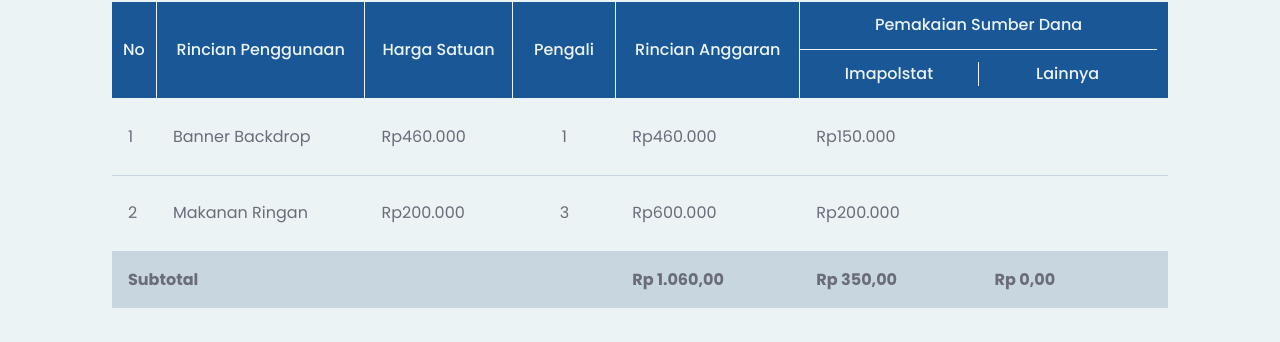
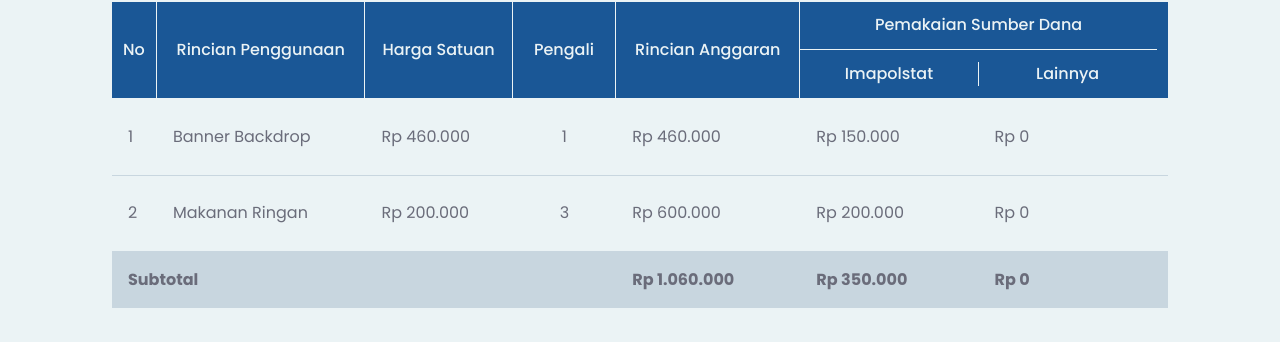
Before and after one commit to Hima-1/IMK-3SI1-KEL1-DPM-2024, a Vue app: page /dashboard/anggaran-impolstat/1 in a window 1280 px wide. Shown: the part 1218-1560 px from the top of the page. Built offline with nearby package versions, Linux system fonts and the light colour scheme.

Commit message:
angka dalam rupiah

```diff
--- a/src/components/Dashboard/Anggaran/DetailTable.vue
+++ b/src/components/Dashboard/Anggaran/DetailTable.vue
@@ -20,13 +20,13 @@
           <div class="flex items-center justify-between px-4" style="width: 13.94%;"></div>
           <div class="flex items-center justify-between px-4" style="width: 9.81%;"></div>
           <div class="flex items-center justify-between text-[#6A6C7A] font-poppins text-[1.4375rem] font-bold px-4 subtotal-text" style="width: 17.44%;">
-            <span>{{ subtotal.rincianAnggaran }}</span>
+            <span>{{ formatCurrency(subtotal.rincianAnggaran) }}</span>
           </div>
           <div class="flex items-center justify-between text-[#6A6C7A] font-poppins text-[1.4375rem] font-bold px-4 subtotal-text" style="width: 16.875%;">
-            <span>{{ subtotal.imapolstat }}</span>
+            <span>{{ formatCurrency(subtotal.imapolstat) }}</span>
           </div>
           <div class="flex items-center justify-between text-[#6A6C7A] font-poppins text-[1.4375rem] font-bold px-4 subtotal-text" style="width: 16.875%;">
-            <span>{{ subtotal.lainnya }}</span>
+            <span>{{ formatCurrency(subtotal.lainnya) }}</span>
           </div>
         </div>
       </div>
@@ -52,24 +52,24 @@ export default {
   },
   computed: {
     subtotal() {
-      return {
-        rincianPenggunaan: 'Subtotal',
-        hargaSatuan: '',
-        pengali: '',
-        rincianAnggaran: this.calculateSubtotal('rincianAnggaran'),
-        imapolstat: this.calculateSubtotal('imapolstat'),
-        lainnya: this.calculateSubtotal('lainnya')
-      };
+      return this.rows.reduce((acc, row) => {
+        acc.rincianAnggaran += row.rincianAnggaran;
+        acc.imapolstat += row.imapolstat;
+        acc.lainnya += row.lainnya;
+        return acc;
+      }, { rincianAnggaran: 0, imapolstat: 0, lainnya: 0 });
     }
   },
   methods: {
-    calculateSubtotal(key) {
-      return this.rows.reduce((sum, row) => {
-        return sum + (parseFloat(row[key].replace(/[^0-9.-]+/g, "")) || 0);
-      }, 0).toLocaleString('id-ID', { style: 'currency', currency: 'IDR' });
-    },
     viewDetails(row) {
       this.$emit("viewDetails", row);
+    },
+    formatCurrency(value) {
+      return new Intl.NumberFormat('id-ID', {
+        style: 'currency',
+        currency: 'IDR',
+        minimumFractionDigits: 0
+      }).format(value);
     }
   }
 }
--- a/src/components/Dashboard/Anggaran/DetailTableRow.vue
+++ b/src/components/Dashboard/Anggaran/DetailTableRow.vue
@@ -7,19 +7,19 @@
       <span>{{ rowData.rincianPenggunaan }}</span>
     </div>
     <div class="flex items-center justify-between text-[#6A6C7A] font-poppins text-[1.4375rem] px-4 row-text" style="width: 13.94%;">
-      <span>{{ rowData.hargaSatuan }}</span>
+      <span>{{ formatCurrency(rowData.hargaSatuan) }}</span>
     </div>
     <div class="flex items-center justify-center text-[#6A6C7A] font-poppins text-[1.4375rem] px-4 row-text" style="width: 9.81%;">
       <span>{{ rowData.pengali }}</span>
     </div>
     <div class="flex items-center justify-between text-[#6A6C7A] font-poppins text-[1.4375rem] px-4 row-text" style="width: 17.44%;">
-      <span>{{ rowData.rincianAnggaran }}</span>
+      <span>{{ formatCurrency(rowData.rincianAnggaran) }}</span>
     </div>
     <div class="flex items-center justify-between text-[#6A6C7A] font-poppins text-[1.4375rem] px-4 row-text" style="width: 16.875%;">
-      <span>{{ rowData.imapolstat }}</span>
+      <span>{{ formatCurrency(rowData.imapolstat) }}</span>
     </div>
     <div class="flex items-center justify-between text-[#6A6C7A] font-poppins text-[1.4375rem] px-4 row-text" style="width: 16.875%;">
-      <span>{{ rowData.lainnya }}</span>
+      <span>{{ formatCurrency(rowData.lainnya) }}</span>
     </div>
   </div>
 </template>
@@ -38,6 +38,13 @@ export default {
     }
   },
   methods: {
+    formatCurrency(value) {
+      return new Intl.NumberFormat('id-ID', {
+        style: 'currency',
+        currency: 'IDR',
+        minimumFractionDigits: 0
+      }).format(value);
+    },
     viewDetails() {
       this.$emit('viewDetails', this.rowData);
     }
--- a/src/views/DetailAnggaran.vue
+++ b/src/views/DetailAnggaran.vue
@@ -43,21 +43,21 @@ export default {
           id: 1,
           no: 1,
           rincianPenggunaan: 'Banner Backdrop',
-          hargaSatuan: 'Rp460.000',
+          hargaSatuan: 460000,
           pengali: 1,
-          rincianAnggaran: 'Rp460.000',
-          imapolstat: 'Rp150.000',
-          lainnya: ''
+          rincianAnggaran: 460000,
+          imapolstat: 150000,
+          lainnya: 0
         },
         {
           id: 2,
           no: 2,
           rincianPenggunaan: 'Makanan Ringan',
-          hargaSatuan: 'Rp200.000',
+          hargaSatuan: 200000,
           pengali: 3,
-          rincianAnggaran: 'Rp600.000',
-          imapolstat: 'Rp200.000',
-          lainnya: ''
+          rincianAnggaran: 600000,
+          imapolstat: 200000,
+          lainnya: 0
         }
       ]
     }
```
